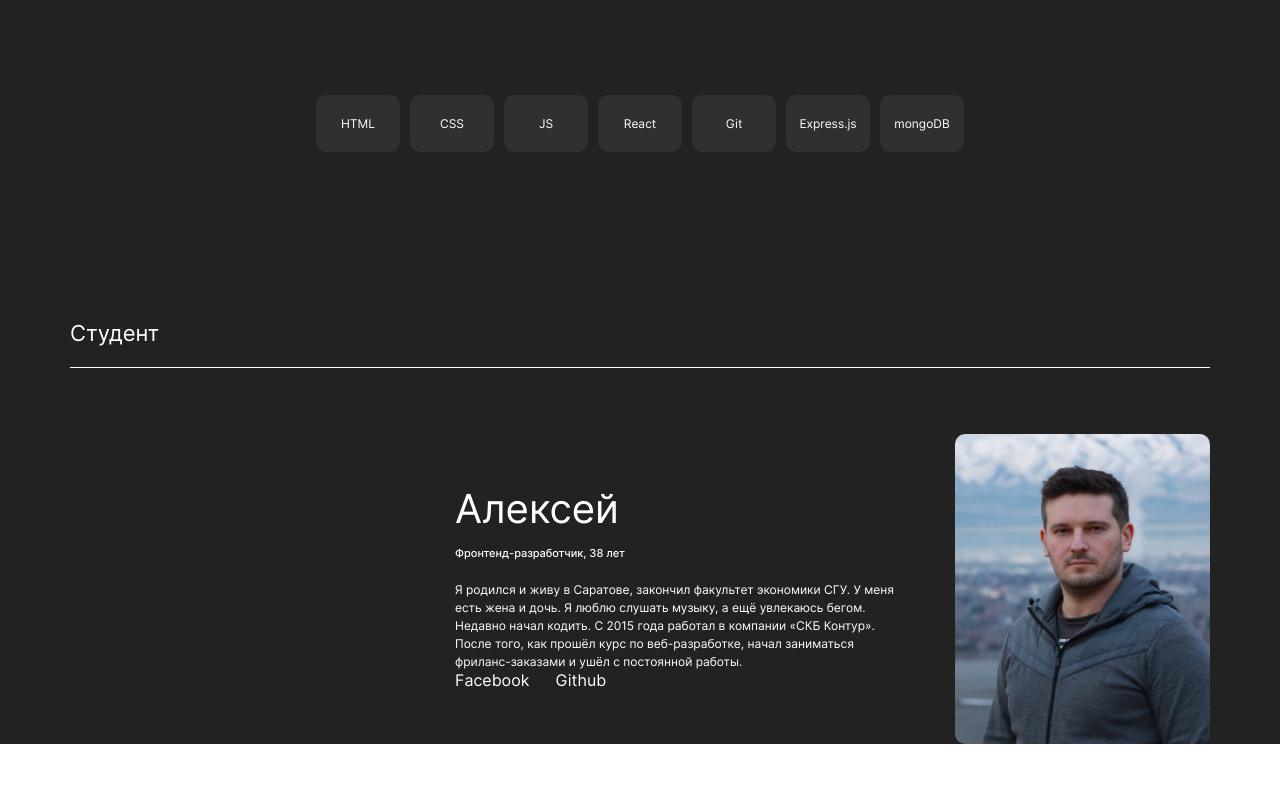
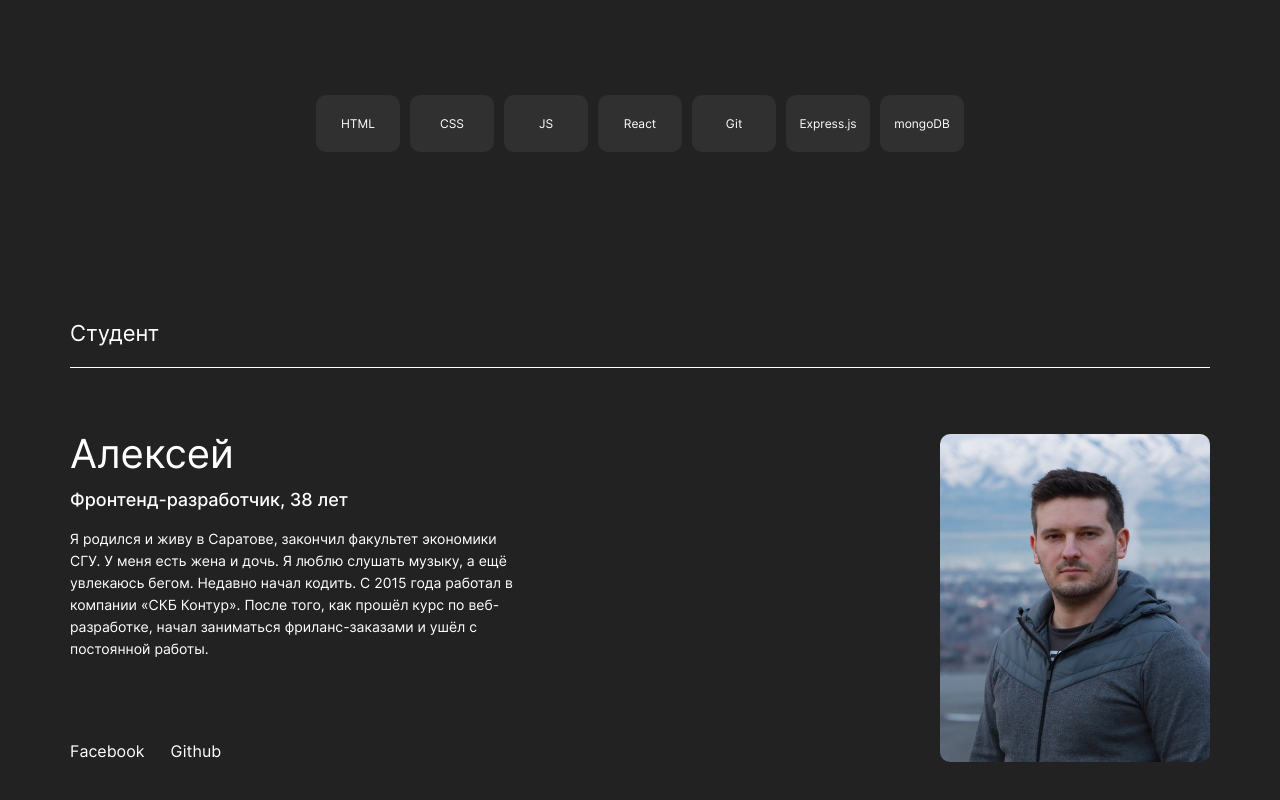
Before and after one commit to alkremn/movies-explorer-frontend, a React (Create React App) app: page / in a window 1280 px wide. Shown: the part 1589-2389 px from the top of the page. Before the commit the page ends 2333 px from the top, so only its background shows below. Built offline with nearby package versions, Linux system fonts and the light colour scheme.

Commit message:
feat: fixed issues with container padding

```diff
--- a/src/components/AboutMe/AboutMe.css
+++ b/src/components/AboutMe/AboutMe.css
@@ -98,7 +98,8 @@
 
   .about__container {
     flex-direction: row-reverse;
-    margin-top: 66px;
+    justify-content: space-between;
+    margin: 66px 0 90px;
   }
 
   .about__image {
@@ -107,7 +108,9 @@
   }
 
   .about__description-container {
-    height: 100%;
+    align-self: start;
+    min-height: 308px;
+    justify-content: space-between;
   }
 
   .about__name {
@@ -134,15 +137,27 @@
 }
 
 @media screen and (min-width: 1024px) {
-  .techs__subtitle {
-    margin-top: 90px;
+  .about__container {
+    flex-direction: row-reverse;
+    justify-content: space-between;
+    margin: 66px 0 100px;
   }
-  .techs__description {
+
+  .about__description-container {
+    min-height: 326px;
+  }
+
+  .about__image {
+    max-width: 270px;
+  }
+
+  .about__occupation {
+    font-size: 18px;
+    margin-top: 18px;
+  }
+
+  .about__description {
     font-size: 14px;
-    line-height: 20px;
-    margin-top: 26px;
-  }
-  .techs__grid {
-    margin: 100px 0;
+    line-height: 22px;
   }
 }
```
